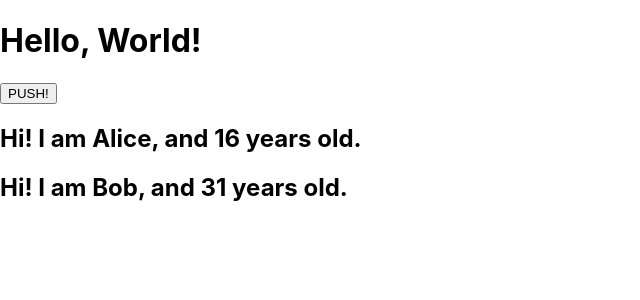
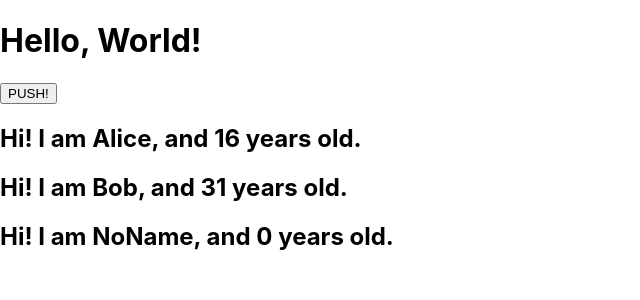
Before and after one commit to 121jigowatts/TIL, a React (Create React App) app in the folder react/react-app/: page / in a window 1280 px wide. Shown: the top 300 px of the page, without its empty margins (0-640 px from the left). Built offline with nearby package versions, Linux system fonts and the light colour scheme.

Commit message:
about defaultProps

```diff
--- a/react/react-app/src/component/App.js
+++ b/react/react-app/src/component/App.js
@@ -1,8 +1,5 @@
 function App() {
-  const profiles = [
-    { name: "Alice", age: 16 },
-    { name: "Bob", age: 31 },
-  ];
+  const profiles = [{ name: "Alice", age: 16 }, { name: "Bob", age: 31 }, {}];
 
   return (
     <div>
@@ -31,4 +28,9 @@ const User = function User(props) {
   );
 };
 
+User.defaultProps = {
+  name: "NoName",
+  age: 0,
+};
+
 export default App;
```
